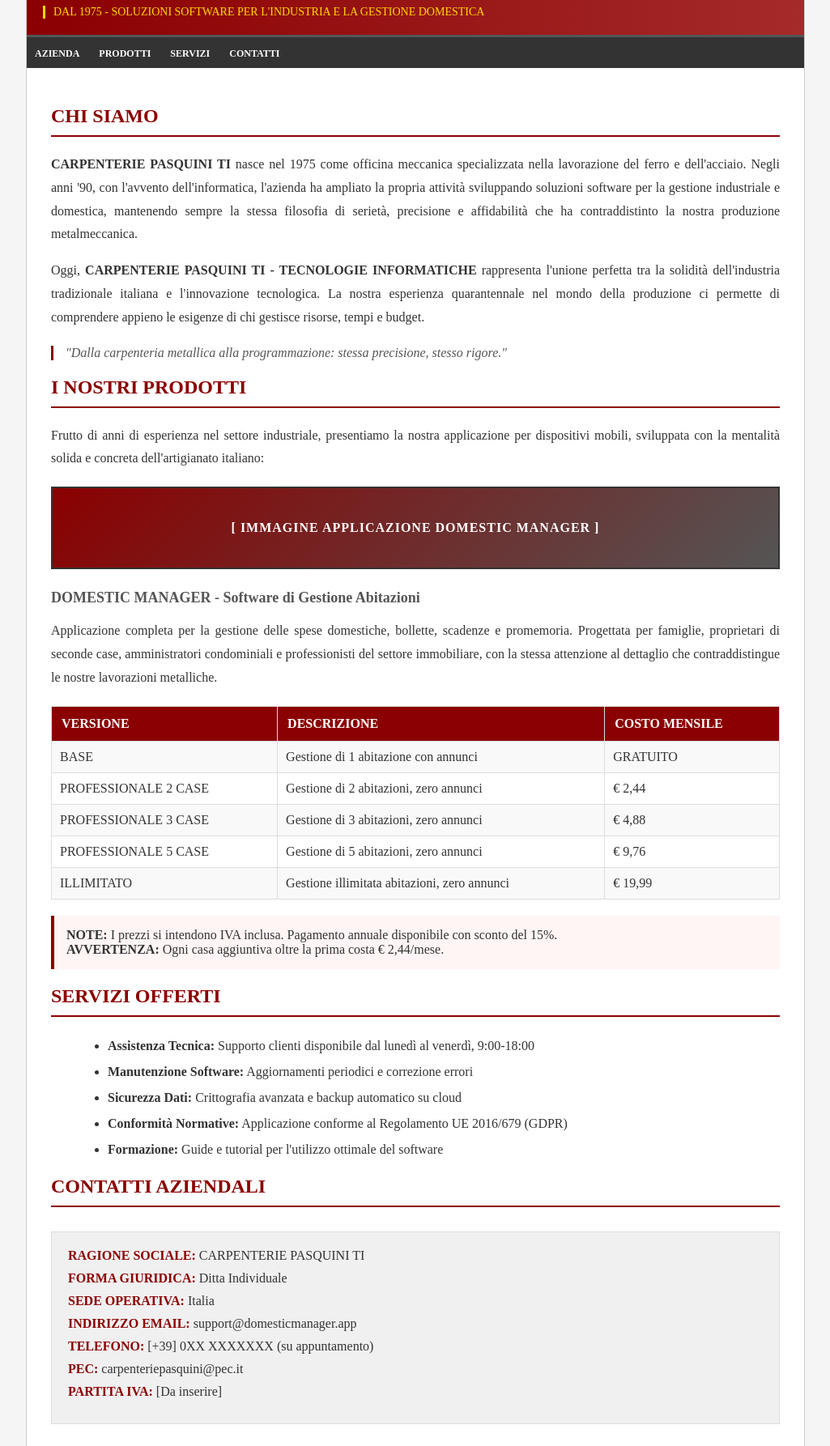
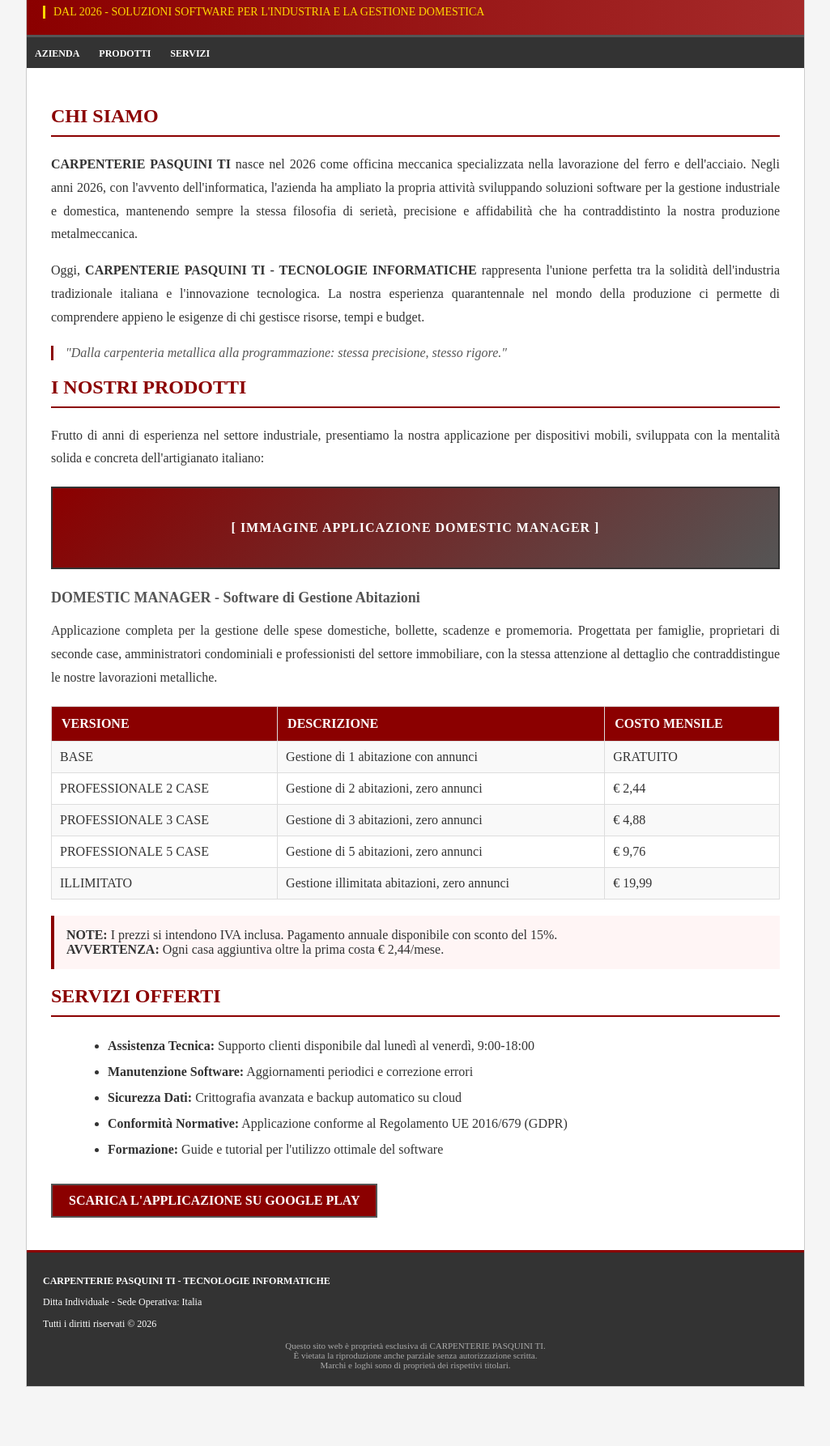
Before and after one commit to cpasquini2/sito-info-app, a plain HTML site: page index.html in a window 1280 px wide. Shown: the part 87-1873 px from the top of the page at 81% size, without its empty margins (127-1152 px from the left). After the commit the page ends 1800 px from the top, so only its background shows below. Drawn offline with Linux system fonts and the light colour scheme.

Commit message:
Update company founding year and remove contact section

```diff
--- a/index.html
+++ b/index.html
@@ -223,7 +223,7 @@
                 <span>TECNOLOGIE INFORMATICHE</span>
             </div>
             <div class="tagline">
-                DAL 1975 - SOLUZIONI SOFTWARE PER L'INDUSTRIA E LA GESTIONE DOMESTICA
+                DAL 2026 - SOLUZIONI SOFTWARE PER L'INDUSTRIA E LA GESTIONE DOMESTICA
             </div>
         </header>
 
@@ -233,7 +233,7 @@
                 <li><a href="#azienda">AZIENDA</a></li>
                 <li><a href="#prodotti">PRODOTTI</a></li>
                 <li><a href="#servizi">SERVIZI</a></li>
-                <li><a href="#contatti">CONTATTI</a></li>
+                <!-- <li><a href="#contatti">CONTATTI</a></li> -->
             </ul>
         </nav>
 
@@ -241,8 +241,8 @@
         <div class="content">
             <h1 id="azienda">CHI SIAMO</h1>
             <p>
-                <strong>CARPENTERIE PASQUINI TI</strong> nasce nel 1975 come officina meccanica specializzata
-                nella lavorazione del ferro e dell'acciaio. Negli anni '90, con l'avvento dell'informatica,
+                <strong>CARPENTERIE PASQUINI TI</strong> nasce nel 2026 come officina meccanica specializzata
+                nella lavorazione del ferro e dell'acciaio. Negli anni 2026, con l'avvento dell'informatica,
                 l'azienda ha ampliato la propria attività sviluppando soluzioni software per la gestione
                 industriale e domestica, mantenendo sempre la stessa filosofia di serietà, precisione e
                 affidabilità che ha contraddistinto la nostra produzione metalmeccanica.
@@ -323,7 +323,7 @@
                 <li><strong>Formazione:</strong> Guide e tutorial per l'utilizzo ottimale del software</li>
             </ul>
 
-            <h1 id="contatti">CONTATTI AZIENDALI</h1>
+            <!-- <h1 id="contatti">CONTATTI AZIENDALI</h1>
             <div class="contacts">
                 <div class="contact-item">
                     <span class="contact-label">RAGIONE SOCIALE:</span> CARPENTERIE PASQUINI TI
@@ -346,13 +346,13 @@
                 <div class="contact-item">
                     <span class="contact-label">PARTITA IVA:</span> [Da inserire]
                 </div>
-            </div>
+            </div> -->
 
-            <p>
+            <!-- <p>
                 <strong>INFORMAZIONI COMMERCIALI:</strong> Per preventivi, richieste di personalizzazione
                 o collaborazioni commerciali, si prega di contattare il nostro ufficio commerciale
                 all'indirizzo email indicato. Risposta garantita entro 48 ore lavorative.
-            </p>
+            </p> -->
 
             <a href="https://play.google.com/store/apps/details?id=it.domesticmanager.app" class="app-badge">
                 SCARICA L'APPLICAZIONE SU GOOGLE PLAY
@@ -363,7 +363,7 @@
         <footer>
             <p><strong>CARPENTERIE PASQUINI TI - TECNOLOGIE INFORMATICHE</strong></p>
             <p>Ditta Individuale - Sede Operativa: Italia</p>
-            <p>Tutti i diritti riservati © 1975-2026</p>
+            <p>Tutti i diritti riservati © 2026</p>
             <div class="copyright">
                 Questo sito web è proprietà esclusiva di CARPENTERIE PASQUINI TI.<br>
                 È vietata la riproduzione anche parziale senza autorizzazione scritta.<br>
```
